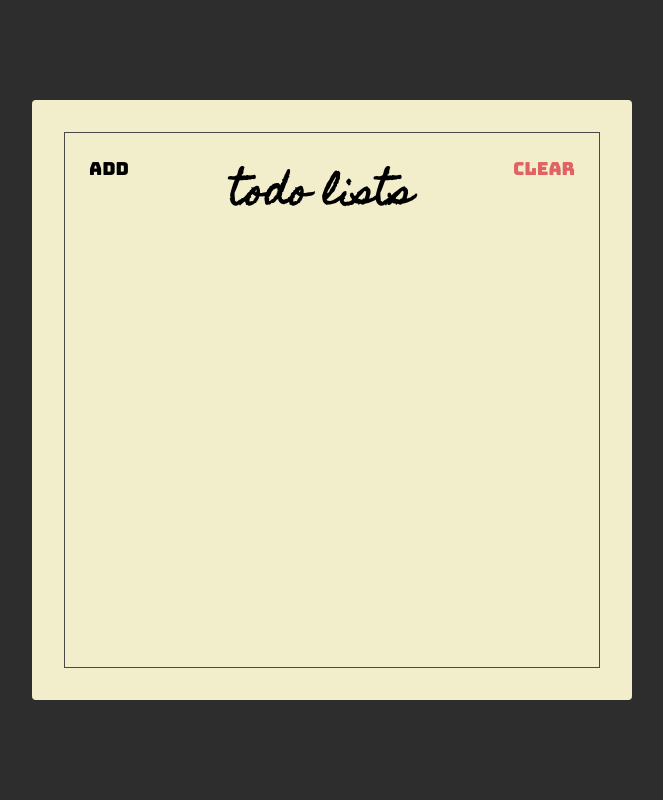
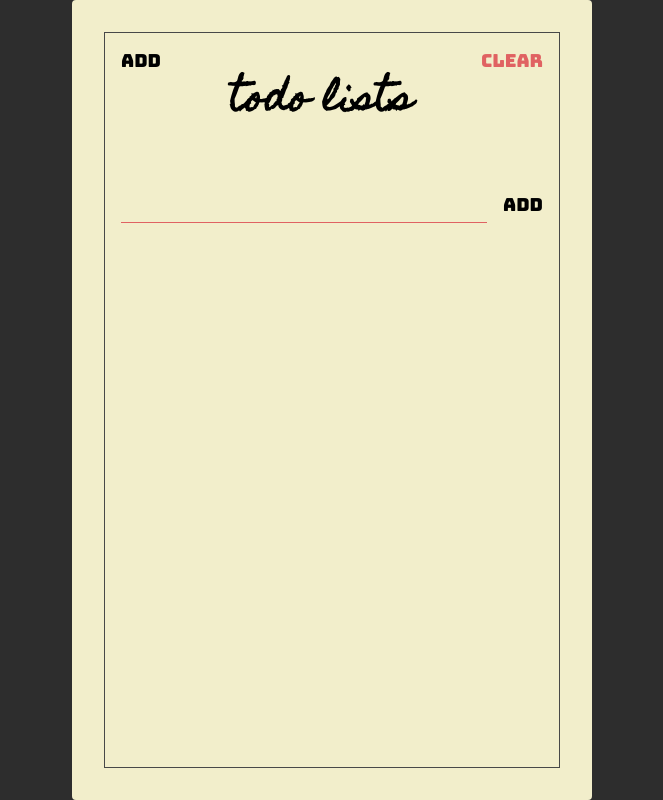
Before and after one commit to ewinp/react-course-starter, a website: page index.html in a window 1280 px wide. Shown: the whole page, without its empty margins (308-971 px from the left). Drawn offline with Linux system fonts and the light colour scheme.

Commit message:
Making add todo section

```diff
--- a/index.html
+++ b/index.html
@@ -13,13 +13,24 @@
   </head>
   <body>
     <div class="container">
+
       <div class="frame">
-        <div class="header">
+
+        <section class="header">
           <button class="header-btn">Add</button>
           <h1 class="header-title">Todo Lists</h1>
           <button class="header-btn main-red-color">Clear</button>
-        </div>
+        </section>
+
+        <section class="add">
+          <form class="add-form">
+            <input type="text" class="add-input" />
+            <button class="add-btn">Add</button>
+          </form>
+        </section>
+
       </div>
+
     </div>
   </body>
 </html>
--- a/style.css
+++ b/style.css
@@ -33,8 +33,8 @@ html {
 }
 
 .container {
-  width: 600px;
-  height: 600px;
+  width: 520px;
+  height: 100%;
   background-color: #f2eecb;
   border-radius: 4px;
 
@@ -67,11 +67,48 @@ html {
   font-size: 1.8rem;
   font-family: "Bungee", sans-serif;
 
-  padding: 24px;
+  padding: 16px;
+  cursor: pointer;
 
   background: unset;
   border: unset;
   outline: unset;
+}
 
+.add {
+  padding: 16px;
+}
+
+.add-form {
   display: flex;
+  align-items: flex-start;
 }
+
+.add-input {
+  background: unset;
+  border: unset;
+  padding: 0 30px;
+
+  flex: 1;
+
+  border-bottom: 1px solid var(--main-red-color);
+  outline: unset;
+
+  font-family: "Homemade Apple", sans-serif;
+  font-size: 16px;
+  text-transform: lowercase;
+}
+
+.add-btn {
+  font-size: 1.8rem;
+  font-family: "Bungee", sans-serif;
+
+  padding: 16px;
+  margin-top: -10px;
+  padding-right: unset;
+  cursor: pointer;
+
+  border: unset;
+  background: unset;
+  outline: unset;
+}
```
